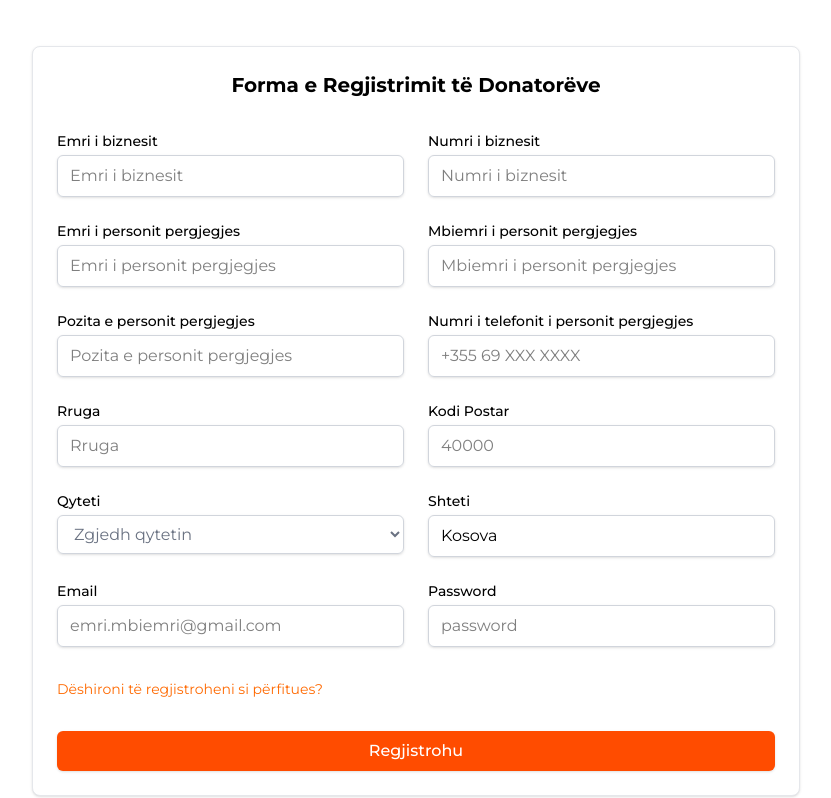
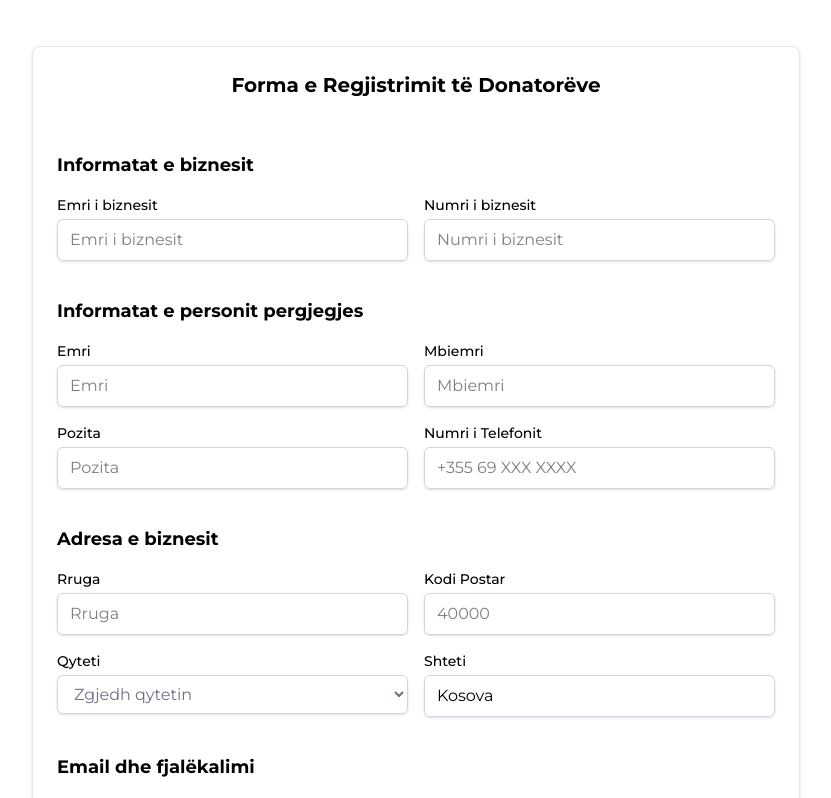
Before and after one commit to Lab-Course-2025/food-waste-reduction-react, a React (Vite) app: page /donors in a window 1280 px wide. Shown: the part 602-1400 px from the top of the page, without its empty margins (224-1055 px from the left). Built offline with nearby package versions, Linux system fonts and the light colour scheme.

Commit message:
added sub-headers + removed console logs

```diff
--- a/src/pages/donors.jsx
+++ b/src/pages/donors.jsx
@@ -66,16 +66,10 @@ const Donors = () => {
       if (typeof formData[key] === "string" && !formData[key].trim()) {
         newErrors[key] = "*E nevojshme. ";
       } else if (typeof formData[key] === "object" && formData[key] !== null) {
-        console.log(`Validating object: ${key}`, formData[key]);
-
         // Validate address fields
         Object.keys(formData[key]).forEach((subKey) => {
           const value = formData[key][subKey];
-          console.log(`Checking ${key}.${subKey}:`, value); // Debug log
-
           if (typeof value !== "string" || !value.trim()) {
-            console.log(`❌ Invalid: ${key}.${subKey}`);
-
             newErrors[`${key}.${subKey}`] = "*E nevojshme.";
           }
         });
@@ -138,128 +132,80 @@ const Donors = () => {
           <div className="max-w-3xl mx-auto border border-gray-200 rounded-lg shadow-sm p-6 bg-white">
             <h2 className="text-xl font-bold text-center mb-8">Forma e Regjistrimit të Donatorëve</h2>
 
-            <form className="grid grid-cols-1 md:grid-cols-2 gap-6" onSubmit={handleSubmit}>
+            <form className="grid grid-cols-1 md:grid-cols-2 gap-4" onSubmit={handleSubmit}>
+              {/* Business Information */}
+              <div className="md:col-span-2 col-span-1 md:text-left text-center font-semibold text-lg mt-5">Informatat e biznesit</div>
               <div>
-                <label htmlFor="identifier" className="block text-sm font-medium mb-1">
-                  Emri i biznesit
-                </label>
+                <label htmlFor="business_name" className="block text-sm font-medium mb-1">Emri i biznesit</label>
                 <Input name="business_name" value={formData.business_name} onChange={handleChange} placeholder="Emri i biznesit" className="w-full border-gray-300" />
-                {errors.business_name && <p className="text-red-500 text-sm font-regular mt-1">{errors.business_name}</p>}
+                {errors.business_name && <p className="text-red-500 text-sm mt-1">{errors.business_name}</p>}
+              </div>
+              <div>
+                <label htmlFor="business_number" className="block text-sm font-medium mb-1">Numri i biznesit</label>
+                <Input name="business_number" value={formData.business_number} onChange={handleChange} placeholder="Numri i biznesit" className="w-full border-gray-300" />
+                {errors.business_number && <p className="text-red-500 text-sm mt-1">{errors.business_number}</p>}
               </div>
 
+              {/* Contact Person Information */}
+              <div className="md:col-span-2 col-span-1 md:text-left text-center font-semibold text-lg mt-5">Informatat e personit pergjegjes</div>
               <div>
-                <label htmlFor="identifier" className="block text-sm font-medium mb-1">
-                  Numri i biznesit
-                </label>
-                <Input name="business_number" value={formData.business_number} onChange={handleChange} placeholder="Numri i biznesit" className="w-full border-gray-300" />
-                {errors.business_number && <p className="text-red-500 text-sm font-regular mt-1">{errors.business_number}</p>}
+                <label htmlFor="contact_first_name" className="block text-sm font-medium mb-1">Emri</label>
+                <Input name="contact_first_name" value={formData.contact_first_name} onChange={handleChange} placeholder="Emri" className="w-full border-gray-300" />
+                {errors.contact_first_name && <p className="text-red-500 text-sm mt-1">{errors.contact_first_name}</p>}
+              </div>
+              <div>
+                <label htmlFor="contact_last_name" className="block text-sm font-medium mb-1">Mbiemri</label>
+                <Input name="contact_last_name" value={formData.contact_last_name} onChange={handleChange} placeholder="Mbiemri" className="w-full border-gray-300" />
+                {errors.contact_last_name && <p className="text-red-500 text-sm mt-1">{errors.contact_last_name}</p>}
+              </div>
+              <div>
+                <label htmlFor="contact_title" className="block text-sm font-medium mb-1">Pozita</label>
+                <Input name="contact_title" value={formData.contact_title} onChange={handleChange} placeholder="Pozita" className="w-full border-gray-300" />
+                {errors.contact_title && <p className="text-red-500 text-sm mt-1">{errors.contact_title}</p>}
+              </div>
+              <div>
+                <label htmlFor="contact_phone" className="block text-sm font-medium mb-1">Numri i Telefonit</label>
+                <Input name="contact_phone" value={formData.contact_phone} onChange={handleChange} placeholder="+355 69 XXX XXXX" className="w-full border-gray-300" />
+                {errors.contact_phone && <p className="text-red-500 text-sm mt-1">{errors.contact_phone}</p>}
               </div>
 
+              {/* Address Information */}
+              <div className="md:col-span-2 col-span-1 md:text-left text-center font-semibold text-lg mt-5">Adresa e biznesit</div>
               <div>
-                <label htmlFor="identifier" className="block text-sm font-medium mb-1">
-                  Emri i personit pergjegjes
-                </label>
-                <Input name="contact_first_name" value={formData.contact_first_name} onChange={handleChange} placeholder="Emri i personit pergjegjes" className="w-full border-gray-300" />
-                {errors.contact_first_name && <p className="text-red-500 text-sm font-regular mt-1">{errors.contact_first_name}</p>}
+                <label htmlFor="street" className="block text-sm font-medium mb-1">Rruga</label>
+                <Input name="address.street" value={formData.address.street} onChange={handleChange} placeholder="Rruga" className="w-full border-gray-300" />
+                {errors["address.street"] && <p className="text-red-500 text-sm mt-1">{errors["address.street"]}</p>}
               </div>
-
               <div>
-                <label htmlFor="identifier" className="block text-sm font-medium mb-1">
-                  Mbiemri i personit pergjegjes
-                </label>
-                <Input name="contact_last_name" value={formData.contact_last_name} onChange={handleChange} placeholder="Mbiemri i personit pergjegjes" className="w-full border-gray-300" />
-                {errors.contact_last_name && <p className="text-red-500 text-sm font-regular mt-1">{errors.contact_last_name}</p>}
+                <label htmlFor="postcode" className="block text-sm font-medium mb-1">Kodi Postar</label>
+                <Input name="address.postcode" value={formData.address.postcode} onChange={handleChange} placeholder="40000" className="w-full border-gray-300" />
+                {errors["address.postcode"] && <p className="text-red-500 text-sm mt-1">{errors["address.postcode"]}</p>}
               </div>
-
               <div>
-                <label htmlFor="identifier" className="block text-sm font-medium mb-1">
-                  Pozita e personit pergjegjes
-                </label>
-                <Input name="contact_title" value={formData.contact_title} onChange={handleChange} placeholder="Pozita e personit pergjegjes" className="w-full border-gray-300" />
-                {errors.contact_title && <p className="text-red-500 text-sm font-regular mt-1">{errors.contact_title}</p>}
+                <label htmlFor="city" className="block text-sm font-medium mb-1">Qyteti</label>
+                <select name="address.city" value={formData.address.city} onChange={handleChange} className={`w-full shadow-sm px-3 py-2 border rounded-md ${formData.address.city === "" ? "text-gray-500" : "text-black"
+                  } border-gray-300 focus:outline-none focus:border-orange-500 transition-colors`}>
+                  <option className="text-gray-400" value="" disabled>Zgjedh qytetin</option>
+                  {cities.map((city) => (<option key={city} value={city}>{city}</option>))}
+                </select>
+                {errors["address.city"] && <p className="text-red-500 text-sm mt-1">{errors["address.city"]}</p>}
               </div>
-
               <div>
-                <label htmlFor="name" className="block text-sm font-medium mb-1">
-                  Numri i telefonit i personit pergjegjes
-                </label>
-                <Input name="contact_phone" value={formData.contact_phone} onChange={handleChange} placeholder="+355 69 XXX XXXX" className="w-full border-gray-300" />
-                {errors.contact_phone && <p className="text-red-500 text-sm font-regular mt-1">{errors.contact_phone}</p>}
-              </div>
-
-              {/* Adresa */}
-              <div>
-                <label htmlFor="street" className="block text-sm font-medium mb-1">
-                  Rruga
-                </label>
-                <Input name="address.street" value={formData.address.street} onChange={handleChange} placeholder="Rruga" className="w-full border-gray-300" />
-                {errors["address.street"] && <p className="text-red-500 text-sm font-regular mt-1">{errors["address.street"]}</p>}
-              </div>
-
-              <div>
-                <label htmlFor="postcode" className="block text-sm font-medium mb-1">
-                  Kodi Postar
-                </label>
-                <Input name="address.postcode" value={formData.address.postcode} onChange={handleChange} placeholder="40000" className="w-full border-gray-300" />
-                {errors["address.postcode"] && <p className="text-red-500 text-sm font-regular mt-1">{errors["address.postcode"]}</p>}
-              </div>
-
-              <div>
-                <label htmlFor="city" className="block text-sm font-medium mb-1">
-                  Qyteti
-                </label>
-                <select
-                  name="address.city"
-                  value={formData.address.city}
-                  onChange={handleChange}
-                  className={`w-full shadow-sm px-3 py-2 border rounded-md ${formData.address.city === "" ? "text-gray-500" : "text-black"
-                    } border-gray-300 focus:outline-none focus:border-orange-500 transition-colors`}
-                >
-                  <option className="text-gray-400" value="" disabled>
-                    Zgjedh qytetin
-                  </option>
-                  {cities.map((city) => (
-                    <option key={city} value={city}>
-                      {city}
-                    </option>
-                  ))}
-                </select>
-                {errors["address.city"] && (
-                  <p className="text-red-500 text-sm font-regular mt-1">
-                    {errors["address.city"]}
-                  </p>
-                )}
-              </div>
-
-              <div>
-                <label htmlFor="country" className="block text-sm font-medium mb-1">
-                  Shteti
-                </label>
+                <label htmlFor="country" className="block text-sm font-medium mb-1">Shteti</label>
                 <Input name="address.country" value={formData.address.country} onChange={handleChange} placeholder="Kosova" className="w-full border-gray-300" disabled />
               </div>
 
+              {/* Login Information */}
+              <div className="md:col-span-2 col-span-1 md:text-left text-center font-semibold text-lg mt-5">Email dhe fjalëkalimi</div>
               <div>
-                <label htmlFor="email" className="block text-sm font-medium mb-1">
-                  Email
-                </label>
-                <Input
-                  id="email"
-                  type="email"
-                  name="email"
-                  value={formData.email}
-                  onChange={handleChange}
-                  placeholder="emri.mbiemri@gmail.com"
-                  className="w-full border-gray-300"
-                />
-                {errors.email && <p className="text-red-500 text-sm font-regular mt-1">{errors.email}</p>}
+                <label htmlFor="email" className="block text-sm font-medium mb-1">Email</label>
+                <Input id="email" type="email" name="email" value={formData.email} onChange={handleChange} placeholder="emri.mbiemri@gmail.com" className="w-full border-gray-300" />
+                {errors.email && <p className="text-red-500 text-sm mt-1">{errors.email}</p>}
               </div>
-
               <div>
-                <label htmlFor="password" className="block text-sm font-medium mb-1">
-                  Password
-                </label>
-                <Input name="password" value={formData.password} onChange={handleChange} type="password" placeholder="password" className="w-full border-gray-300" />
-                {errors.password && <p className="text-red-500 text-sm font-regular mt-1">{errors.password}</p>}
+                <label htmlFor="password" className="block text-sm font-medium mb-1">Password</label>
+                <Input name="password" value={formData.password} onChange={handleChange} type="password" placeholder="Password" className="w-full border-gray-300" />
+                {errors.password && <p className="text-red-500 text-sm mt-1">{errors.password}</p>}
               </div>
 
               <div className="flex items-start py-2 md:col-span-2">
```
